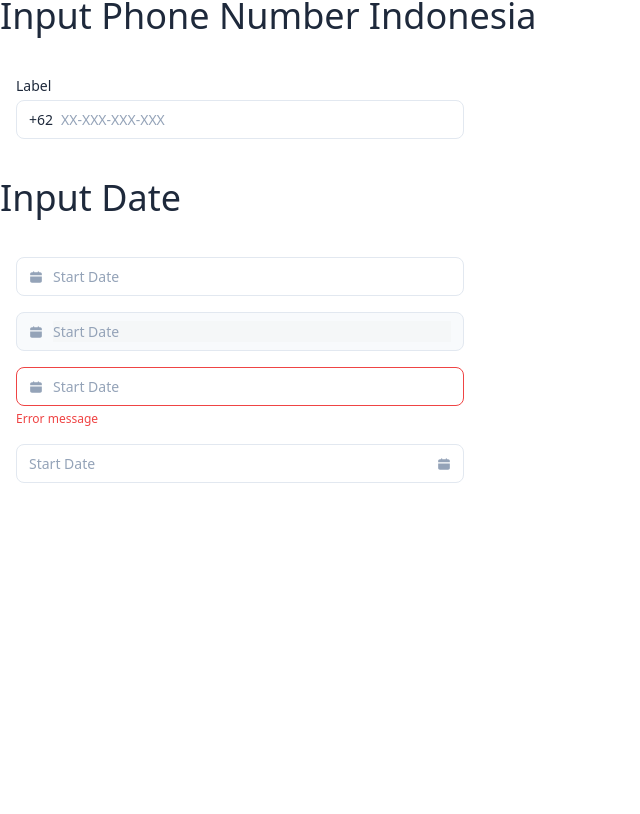
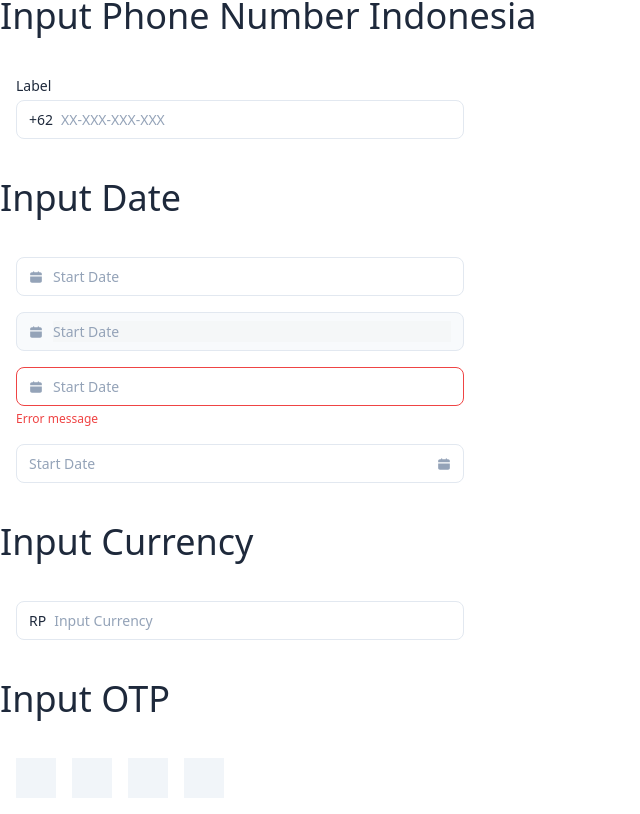
Before and after one commit to siska199/pp-w-code-base-react, a React (Vite) app in the folder react/: page / in a window 1280 px wide. Shown: the part 1867-2681 px from the top of the page, without its empty margins (0-640 px from the left). Before the commit the page ends 2366 px from the top, so only its background shows below. Built offline with nearby package versions, Linux system fonts and the light colour scheme; the HTML template or start-up script is replaced by a standard one.

Commit message:
add component input OTP

```diff
--- a/react/src/assets/icons/index.ts
+++ b/react/src/assets/icons/index.ts
@@ -4,6 +4,7 @@ export { default as IconEye} from '@assets/icons/eye.svg?react';
 export { default as IconEyeClose} from '@assets/icons/eye-close.svg?react';
 export { default as IconPercentage} from '@assets/icons/percentage.svg?react';
 export { default as IconCalender} from '@assets/icons/calender.svg?react';
+export { default as IconClear} from '@assets/icons/clear.svg?react';
 export { default as IconPaymentMethodVisa} from '@assets/icons/payment-method-visa.svg?react';
 export { default as IconChevronLeft} from '@assets/icons/chevron-left.svg?react';
 export { default as IconChevronRight} from '@assets/icons/chevron-right.svg?react';
--- a/react/src/components/examples/ExampleInput.tsx
+++ b/react/src/components/examples/ExampleInput.tsx
@@ -1,8 +1,10 @@
 import { IconMessage, IconPaymentMethodVisa, IconRight } from "@assets/icons"
 import Container from "@components/ui/Container"
 import InputBase from "@components/ui/inputs/InputBase"
+import InputCurrency from "@components/ui/inputs/InputCurrency"
 import InputDate from "@components/ui/inputs/InputDate"
 import InputNPWP from "@components/ui/inputs/InputNPWP"
+import InputOTP from "@components/ui/inputs/InputOTP"
 import InputPercentage from "@components/ui/inputs/InputPercentage"
 import InputPhoneNumber from "@components/ui/inputs/InputPhoneNumber"
 import InputTextArea from "@components/ui/inputs/InputTextArea"
@@ -15,8 +17,10 @@ const ExampleInput = () => {
   const [valueNpwp, setValueNpwp] = useState("")
   const [valuePhone, setValuePhone] = useState("")
   const [valueDate, setValueDate] = useState<Date>()
+  const [valueCurrency, setValueCurrency] = useState("")
+  const [valueIsOTPValid, setValueIsOTPValid] = useState<boolean>(true)
 
-  const handleOnChange = (e: React.ChangeEvent<HTMLInputElement | HTMLTextAreaElement> | TCustomeEventOnChange<Date>) => {
+  const handleOnChange = (e: React.ChangeEvent<HTMLInputElement | HTMLTextAreaElement> | TCustomeEventOnChange<Date | boolean>) => {
     const name = e?.target?.name
     const value = e?.target?.value
 
@@ -31,9 +35,16 @@ const ExampleInput = () => {
     if (name === "input-phone") {
       setValuePhone(String(value))
     }
-    if (name === "input-date") {
+    if (name === "input-date" && typeof(value)!=="boolean" ) {
       const date = new Date(value)
       setValueDate(date)
+    }
+    if (name === "input-currency") {
+      setValueCurrency(String(value))
+    }
+
+    if(name==="input-otp"){
+      setValueIsOTPValid(valueIsOTPValid)
     }
 
   }
@@ -385,6 +396,31 @@ const ExampleInput = () => {
           iconPosition="end"
         />
       </div>
+
+      <h4>Input Currency</h4>
+      <div className="p-4 gap-4 flex flex-col w-[30rem]">
+          <InputCurrency
+            name="input-currency"
+            value={valueCurrency}
+            onChange={handleOnChange}
+            customeElement={{
+              start:<div>RP</div>
+            }}
+            placeholder="Input Currency"
+          />
+      </div>
+
+      <h4>Input OTP</h4>
+      <div className="p-4 gap-4 flex flex-col w-[30rem]">
+          <InputOTP
+            name="input-otp"
+            numberOfDigits={4}
+            correctOTP="1234"
+            onChange={handleOnChange}
+          />
+      </div>
+
+
     </div>
   )
 }
--- a/react/src/components/ui/HelperMessage.tsx
+++ b/react/src/components/ui/HelperMessage.tsx
@@ -6,7 +6,7 @@ interface TProps extends HTMLAttributes<HTMLParagraphElement>{
     message? : string;
     variant:"error"|"success"|"warning"
 }
-const ErrorMessage = (props:TProps) => {
+const HelperMessage = (props:TProps) => {
     const {message,variant,className, ...attrs} = props
 
   return (
@@ -22,4 +22,4 @@ const ErrorMessage = (props:TProps) => {
   )
 }
 
-export default ErrorMessage
+export default HelperMessage
--- /dev/null
+++ b/react/src/components/ui/inputs/InputCurrency.tsx
@@ -0,0 +1,60 @@
+import { TBasePropsInput } from '@/types/ui/index';
+import ContainerInput from "@components/ui/inputs/ContainerInput";
+import React from 'react';
+
+interface TProps extends TBasePropsInput,React.HTMLProps<HTMLInputElement>{
+    onChange    : (e:React.ChangeEvent<HTMLInputElement>) => void;
+    name        : string;
+    value       : string;
+}
+
+const InputCurrency = (props: TProps) => {
+    const { onChange,value, ...attrs } = props;
+
+
+    const formatValue = (value: string): string => {
+        let valueFormatted = value.replace(/[^\d.]+/g, "").replace(/(\.\d{2})\d+/g, "$1").replace(/^0+(?=\d)/, '');
+
+        const parts = valueFormatted.split('.');
+        parts[0] = parts[0].replace(/\B(?=(\d{3})+(?!\d))/g, ',');
+
+        valueFormatted = parts.join('.');
+        return valueFormatted;
+    };
+
+    const handleOnChangeFormatedValue = (e: React.ChangeEvent<HTMLInputElement>) => {
+        const formattedValue = formatValue(e.target.value);
+        e.target.value = formattedValue
+        onChange(e);
+    }
+
+    const handleOnBlurFormattedValue = (e: React.FocusEvent<HTMLInputElement>) => {
+        let valueFormatted = e.target.value;
+        if (valueFormatted !== "") {
+            const parts = valueFormatted.split('.');
+
+            if (parts.length === 1) {
+                valueFormatted += '.00';
+            }
+            else if (parts[1].length < 2) {
+                valueFormatted += '0'.repeat(2 - parts[1].length);
+            }
+        }
+        e.target.value = valueFormatted;
+        onChange(e);
+    };
+
+    return (
+        <ContainerInput<React.HTMLProps<HTMLInputElement>>  {...attrs}>
+            {
+                (attrsInput) => <input  {...attrsInput}     onBlur={handleOnBlurFormattedValue}
+                onChange={handleOnChangeFormatedValue} value={value} id={attrsInput?.name} placeholder={attrs?.variant === "v2" ? "" :attrs?.placeholder} />
+            }
+        </ContainerInput>
+
+    );
+
+}
+
+
+export default InputCurrency;
--- /dev/null
+++ b/react/src/components/ui/inputs/InputOTP.tsx
@@ -0,0 +1,82 @@
+/* eslint-disable react/jsx-handler-names */
+import { TBasePropsInput } from '@/types/ui/index';
+import { TCustomeEventOnChange } from '@types';
+import React, { useEffect, useRef, useState } from 'react';
+import HelperMessage from '@components/ui/HelperMessage';
+
+interface TProps extends  TBasePropsInput {
+    name            : string;
+    onChange        : (e: TCustomeEventOnChange<boolean>) => void;
+    numberOfDigits  : number;
+    correctOTP      : string;
+
+}
+
+const InputOTP = (props: TProps) => {
+    const {numberOfDigits,errorMessage, onChange,name,correctOTP,} = props;
+
+    const [otp, setOtp] = useState<string[]>(new Array(numberOfDigits).fill(""));
+    const [otpError, setOtpError] = useState<string | undefined>(undefined);
+
+    const otpBoxReference = useRef<Array<HTMLDivElement | null>>([]);
+
+    function handleChange(value:string, index:number) {
+        const newArr = [...otp];
+        const isFirstInputEmpty = !((otpBoxReference?.current[0] as HTMLInputElement)?.value )
+        if(isFirstInputEmpty && index!==0){
+            otpBoxReference?.current[0]?.focus()
+            newArr[0] = value;
+            otpBoxReference?.current[1]?.focus()
+        }else if(value && index < numberOfDigits-1){
+            console.log("masuk kesini")
+            newArr[index] = value;
+            otpBoxReference?.current[index + 1]?.focus()
+        }else{
+            newArr[index] = value;
+        }
+        setOtp(newArr);
+
+      }
+
+      const handleBackspaceAndEnter = (e:React.KeyboardEvent<HTMLInputElement>, index:number)=> {
+        const value = (e?.target as HTMLInputElement)?.value
+        if(e.key === "Backspace" && !value && index > 0){
+          otpBoxReference?.current[index - 1]?.focus()
+        }
+        if(e.key === "Enter" && !value && index < numberOfDigits-1){
+          otpBoxReference.current[index + 1]?.focus()
+        }
+      }
+
+      useEffect(() => {
+        const isValid = otp.join("") !== "" && otp.join("") !== correctOTP
+        setOtpError(isValid?"":errorMessage)
+        onChange({
+            target:{
+                name,
+                value:isValid
+            }
+        })
+       }, [otp]);
+
+    return (
+        <div className='flex gap-4'>
+        {otp.map((digit, index)=>(
+            <input key={index} value={digit} maxLength={1}
+                onChange={(e)=> handleChange(e.target.value, index)}
+                onKeyUp={(e)=> handleBackspaceAndEnter(e, index)}
+                ref={(reference) =>{
+                    return otpBoxReference.current[index]  = reference
+                }}
+                className={`border-gray-100 bg-gray-100 flex items-center justify-center text-center p-2 w-[2.5rem] h-[2.5rem] !outline-none `}
+            />
+        ))}
+        <HelperMessage message={otpError} variant='error'/>
+        </div>
+
+    );
+
+}
+
+
+export default InputOTP;
```
Also changed, not shown: react/src/assets/icons/clear.svg (added).
